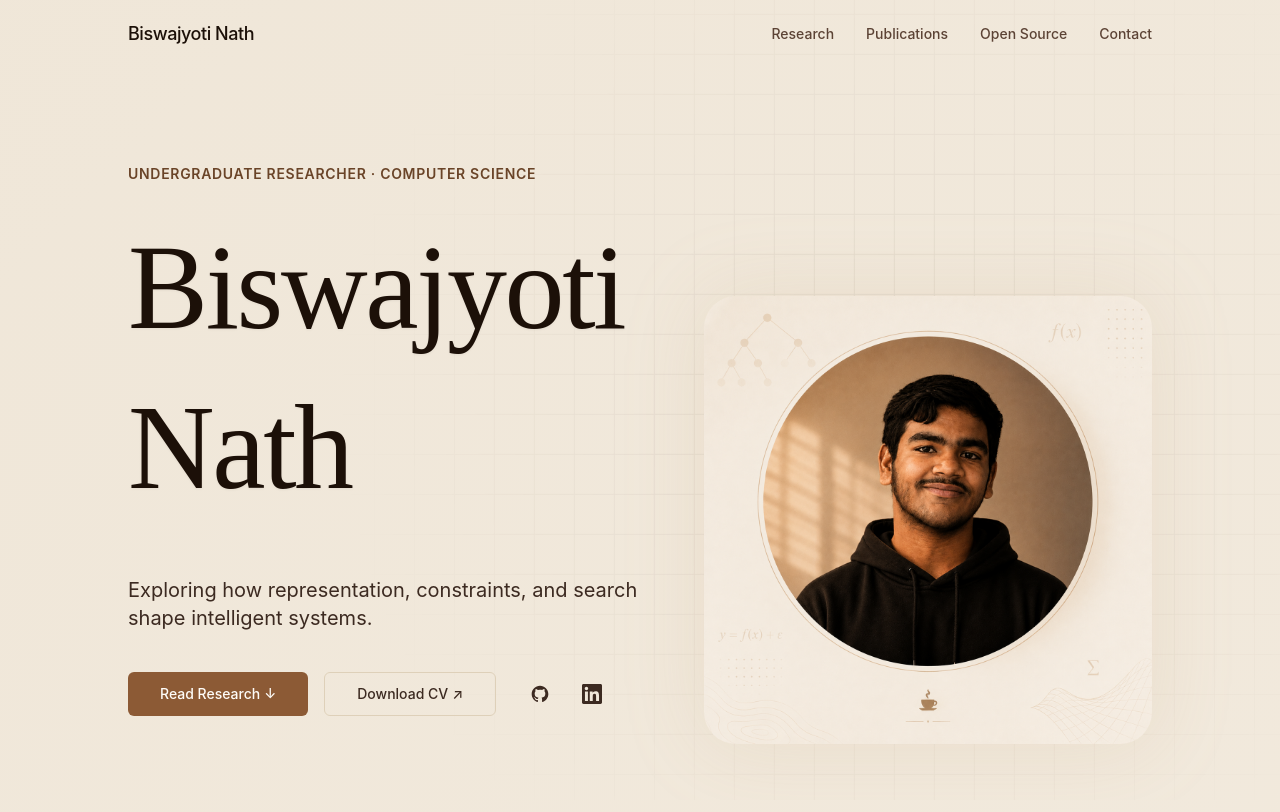
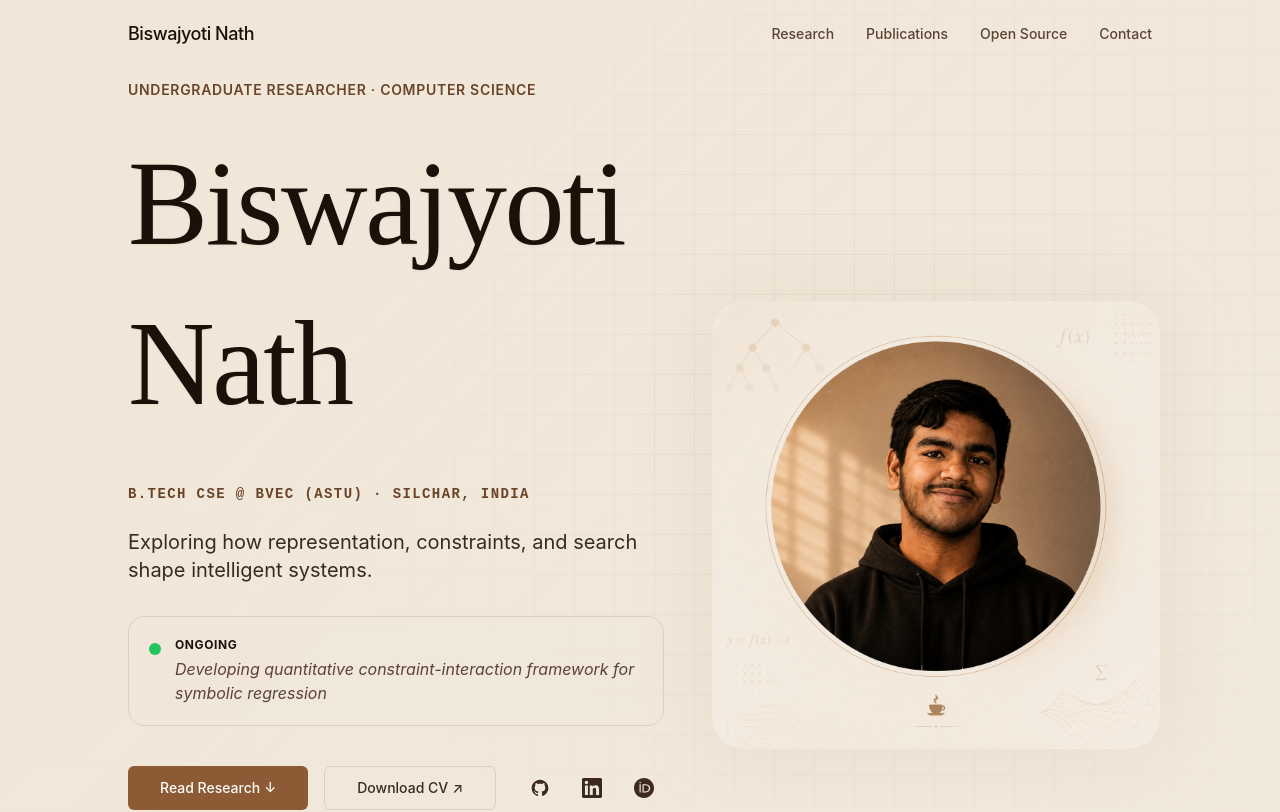
Before and after one commit to biswajyoti-nath/biswajyoti-nath.github.io, a React (Vite) app: page / in a window 1280 px wide. Shown: the top 812 px of the page. Built offline with nearby package versions, Linux system fonts and the light colour scheme.

Commit message:
feat(ui): Inject academic grounding elements (Bio, Ongoing status, ORCID badge)

```diff
--- a/src/components/Footer.tsx
+++ b/src/components/Footer.tsx
@@ -20,18 +20,7 @@ export function Footer() {
               {social.label}
             </a>
           ))}
-          {profile.orcid && (
-            <a
-              href={profile.orcid}
-              target="_blank"
-              rel="noopener noreferrer"
-              className="hover:text-caramel transition-colors"
-              aria-label="ORCID Profile"
-            >
-              ORCID
-            </a>
-          )}
-          {profile.zenodo && (
+          {('zenodo' in profile && profile.zenodo) && (
             <a
               href={profile.zenodo}
               target="_blank"
--- a/src/data/profile.ts
+++ b/src/data/profile.ts
@@ -8,6 +8,11 @@ export const profile = {
   name: "Biswajyoti Nath",
   role: "Undergraduate Researcher",
   institution: "Computer Science",
+  location: "B.Tech CSE @ BVEC (ASTU) · Silchar, India",
+  status: {
+    label: "Ongoing",
+    text: "Developing quantitative constraint-interaction framework for symbolic regression"
+  },
   focus: [
     "Symbolic Regression",
     "Evolutionary Computation",
@@ -34,7 +39,11 @@ export const profile = {
       href: "https://linkedin.com/in/biswajyoti-nath-984404323",
       ariaLabel: "View LinkedIn profile",
     },
+    {
+      label: "ORCID",
+      href: "https://orcid.org/0009-0009-7230-6192",
+      ariaLabel: "View ORCID record",
+    }
   ] satisfies SocialLink[],
-  orcid: "https://orcid.org/0009-0009-7230-6192",
   zenodo: "https://zenodo.org/search?q=biswajyoti+nath",
 } as const;
--- a/src/sections/HeroSection.tsx
+++ b/src/sections/HeroSection.tsx
@@ -53,14 +53,29 @@ export function HeroSection() {
             </span>
           </div>
 
-          <h1 className="text-[clamp(3.2rem,10vw,7.5rem)] leading-[1.2] font-serif mb-8 md:mb-10 w-full drop-shadow-sm">
+          <h1 className="text-[clamp(3.2rem,10vw,7.5rem)] leading-[1.2] font-serif mb-6 md:mb-8 w-full drop-shadow-sm">
             <StaggeredText text={firstName} className="block text-espresso pb-3 md:pb-4" />
             <StaggeredText text={lastName} className="block text-espresso pb-3 md:pb-4" />
           </h1>
 
-          <p className="text-base sm:text-lg md:text-xl text-coffee mb-10 max-w-[640px] leading-relaxed opacity-0 animate-fade-in-up-delayed px-4 md:px-0" style={{ animationDelay: '0.6s' }}>
+          <p className="font-mono text-xs sm:text-sm uppercase tracking-widest text-caramel-dark font-semibold mb-6 opacity-0 animate-fade-in-up-delayed px-4 md:px-0" style={{ animationDelay: '0.5s' }}>
+            {profile.location}
+          </p>
+
+          <p className="text-base sm:text-lg md:text-xl text-coffee mb-8 max-w-[640px] leading-relaxed opacity-0 animate-fade-in-up-delayed px-4 md:px-0" style={{ animationDelay: '0.6s' }}>
             {profile.tagline}
           </p>
+
+          <div className="flex items-start gap-3.5 bg-cream-100/50 backdrop-blur-sm border border-caramel/20 rounded-2xl p-4 md:p-5 mb-10 max-w-[640px] mx-4 md:mx-0 opacity-0 animate-fade-in-up-delayed" style={{ animationDelay: '0.7s' }}>
+            <span className="relative flex h-3 w-3 mt-1.5 flex-shrink-0">
+              <span className="animate-ping absolute inline-flex h-full w-full rounded-full bg-green-400 opacity-75"></span>
+              <span className="relative inline-flex rounded-full h-3 w-3 bg-green-500"></span>
+            </span>
+            <div className="text-left">
+              <p className="text-xs font-bold text-espresso uppercase tracking-wider mb-1">{profile.status.label}</p>
+              <p className="text-sm md:text-base text-coffee-light italic leading-relaxed">{profile.status.text}</p>
+            </div>
+          </div>
 
           <div className="flex flex-col sm:flex-row items-stretch sm:items-center w-full sm:w-auto gap-4 opacity-0 animate-fade-in-up-delayed" style={{ animationDelay: '0.8s' }}>
             <Magnetic>
@@ -97,6 +112,11 @@ export function HeroSection() {
                           <path d="M20.447 20.452h-3.554v-5.569c0-1.328-.027-3.037-1.852-3.037-1.853 0-2.136 1.445-2.136 2.939v5.667H9.351V9h3.414v1.561h.046c.477-.9 1.637-1.85 3.37-1.85 3.601 0 4.267 2.37 4.267 5.455v6.286zM5.337 7.433c-1.144 0-2.063-.926-2.063-2.065 0-1.138.92-2.063 2.063-2.063 1.14 0 2.064.925 2.064 2.063 0 1.139-.925 2.065-2.064 2.065zm1.782 13.019H3.555V9h3.564v11.452zM22.225 0H1.771C.792 0 0 .774 0 1.729v20.542C0 23.227.792 24 1.771 24h20.451C23.2 24 24 23.227 24 22.271V1.729C24 .774 23.2 0 22.222 0h.003z" />
                         </svg>
                       )}
+                      {social.label === "ORCID" && (
+                        <svg viewBox="0 0 24 24" className="w-5 h-5 fill-current">
+                          <path d="M12 0C5.372 0 0 5.372 0 12s5.372 12 12 12 12-5.372 12-12S18.628 0 12 0zM7.369 4.378c.525 0 .947.431.947.947s-.422.947-.947.947a.95.95 0 0 1-.947-.947c0-.525.422-.947.947-.947zm-.722 3.038h1.444v10.041H6.647V7.416zm3.562 0h3.9c3.712 0 5.344 2.653 5.344 5.025 0 2.578-2.016 5.025-5.325 5.025h-3.919V7.416zm1.444 1.303v7.44h2.381c2.616 0 3.778-1.584 3.778-3.719 0-1.922-1.059-3.722-3.872-3.722h-2.287z" />
+                        </svg>
+                      )}
                     </a>
                   </Button>
                 </Magnetic>
```
